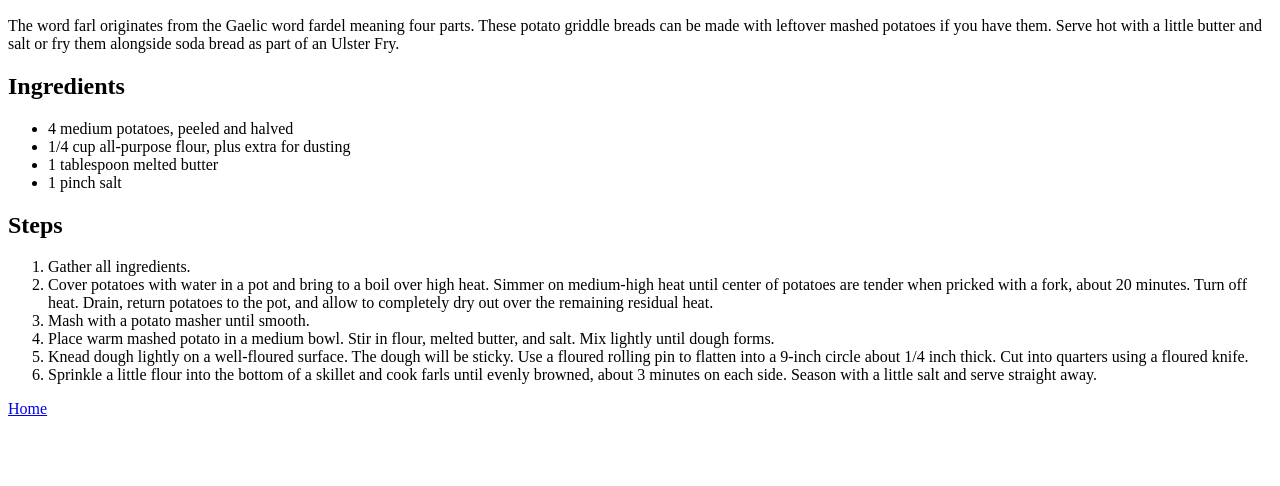
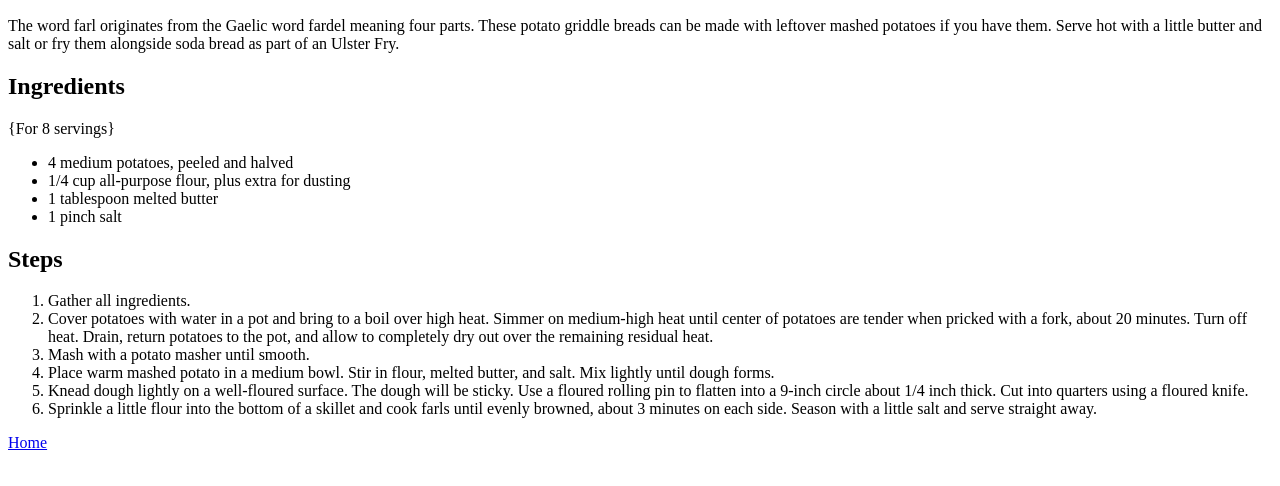
Before and after one commit to usecaseunknown/odin-recipes, a plain HTML site: page recipes/Irish-Potato-Farls.html in a window 1280 px wide. Shown: the part 110-596 px from the top of the page. Drawn offline with Linux system fonts and the light colour scheme.

Commit message:
Minor fixes

```diff
--- a/recipes/Irish-Potato-Farls.html
+++ b/recipes/Irish-Potato-Farls.html
@@ -12,6 +12,7 @@
     <p>The word farl originates from the Gaelic word fardel meaning four parts. These potato griddle breads can be made with leftover mashed potatoes if you have them. Serve hot with a little butter and salt or fry them alongside soda bread as part of an Ulster Fry.</p>
 
     <h2>Ingredients</h2>
+    <p>{For 8 servings}</p>
     <ul>
         <li>4 medium potatoes, peeled and halved</li>
         <li>1/4 cup all-purpose flour, plus extra for dusting</li>
```
Also changed, not shown: recipes/Ranch-Red-Skin-Potato-Salad.html (+1 -0 lines).
